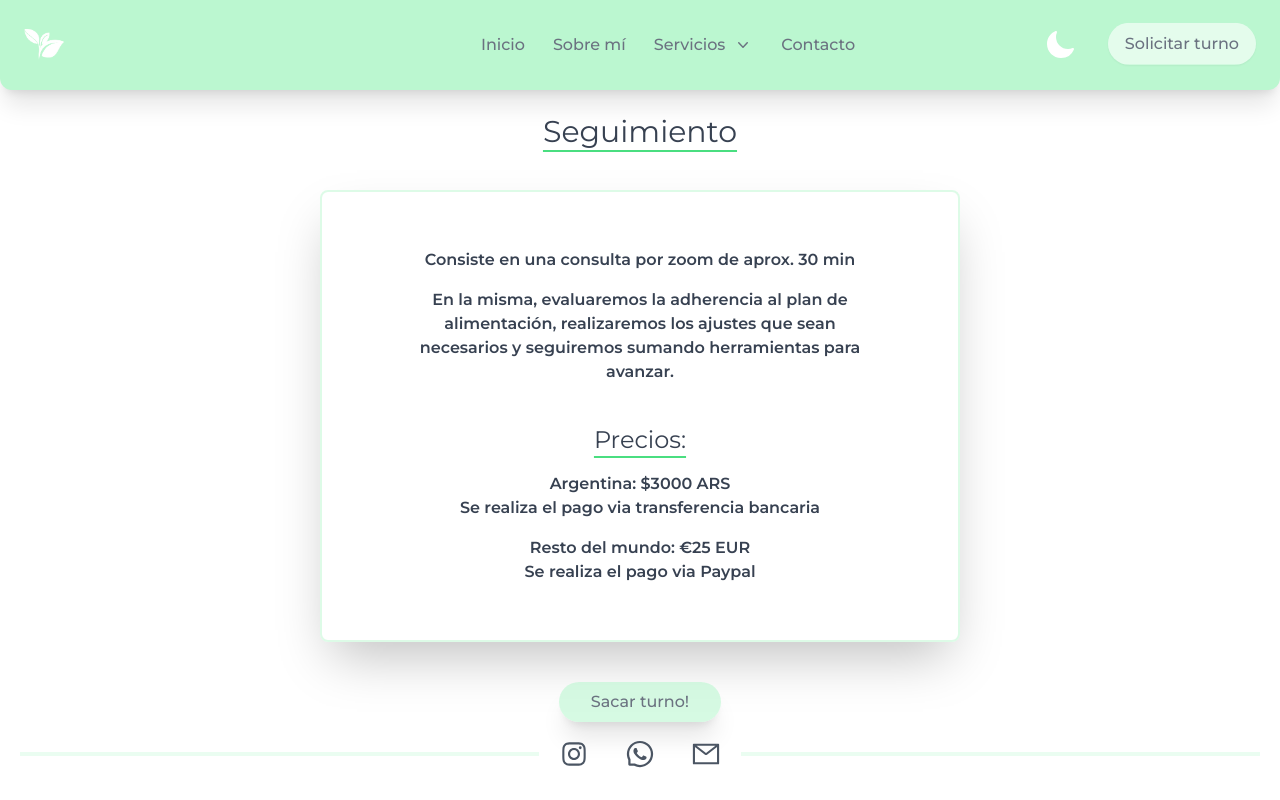
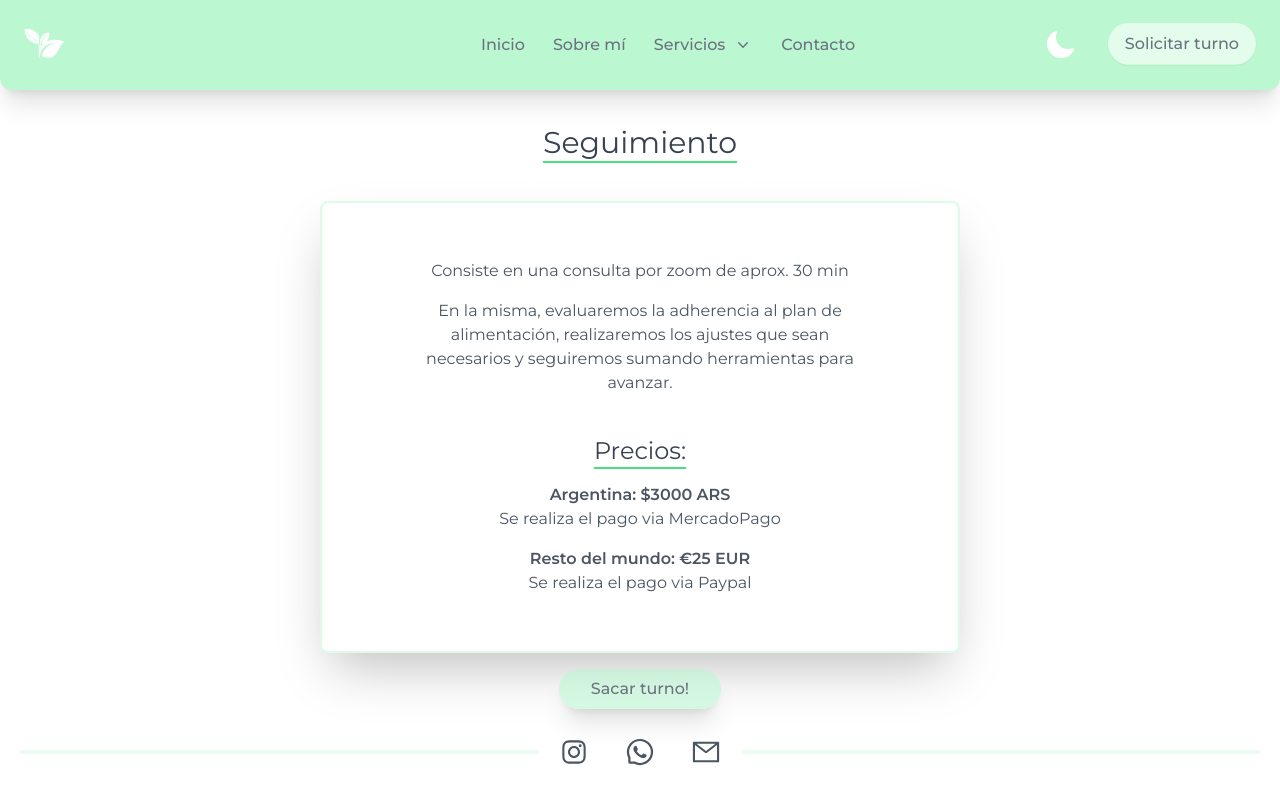
Before and after one commit to francogiuntoli/lupi_site, a Next.js app: page /seguimiento in a window 1280 px wide. Built offline with nearby package versions, Linux system fonts and the light colour scheme; what prettier-plugin-tailwindcss would draw is missing.

Commit message:
corrected text styles globally

```diff
--- a/app/about/page.tsx
+++ b/app/about/page.tsx
@@ -18,17 +18,17 @@ export default function About() {
             />
           </div>
           <ul className=" mt-8 text-gray-700">
-            <li className="my-4 font-semibold text-gray-700 dark:text-white ">
+            <li className="text-md my-4 text-center text-gray-600 dark:text-white ">
               Soy Licenciada en Nutrición desde hace más de 5 años.
             </li>
-            <li className="my-4 font-semibold text-gray-700 dark:text-white ">
+            <li className="text-md my-4 text-center text-gray-600 dark:text-white ">
               Desde que tengo uso de razón, siempre tuve pasión por la cocina.
             </li>
-            <li className="my-4 font-semibold text-gray-700 dark:text-white ">
+            <li className="text-md my-4 text-center text-gray-600 dark:text-white ">
               Desde hace algunos años, me fascina crear recetas saludables,
               basadas en comida real y disminuir el consumo de procesados.
             </li>
-            <li className="my-4 font-semibold text-gray-700 dark:text-white ">
+            <li className="text-md my-4 text-center text-gray-600 dark:text-white">
               Mi objetivo es que vos también te sumes a tener este estilo de
               vida.
             </li>
--- a/app/primera-consulta/page.tsx
+++ b/app/primera-consulta/page.tsx
@@ -1,5 +1,4 @@
 import Link from "next/link";
-import Iframe from "../../components/Iframe";
 
 export default function PrimeraConsulta() {
   return (
@@ -10,15 +9,15 @@ export default function PrimeraConsulta() {
       <div className="m-auto mb-5 flex w-[90%] justify-center rounded-lg border-2 border-green-200 border-opacity-50 p-10 text-center text-gray-700 shadow-2xl dark:bg-zinc-800 dark:text-white sm:mb-0 md:w-[65%] lg:w-[50%]">
         <div className="w-full sm:w-[80%]">
           <ul className="text-gray-700">
-            <li className="my-4 font-semibold text-gray-700 dark:text-white ">
+            <li className="text-md my-4 text-center text-gray-600 dark:text-white ">
               Consiste en una consulta por zoom de aprox. 40 min
             </li>
-            <li className="my-4 font-semibold text-gray-700 dark:text-white ">
+            <li className="text-md my-4 text-center text-gray-600 dark:text-white">
               En base a la misma, se realiza un plan de alimentación 100%
               personalizado y ajustado a tus requerimientos, preferencias e
               intolerancias.
             </li>
-            <li className="my-4 font-semibold text-gray-700 dark:text-white ">
+            <li className="text-md my-4 text-center text-gray-600 dark:text-white">
               El plan se enviará por e-mail en un lapso de 3 días hábiles.
             </li>
           </ul>
@@ -27,27 +26,24 @@ export default function PrimeraConsulta() {
             <h1 className="text-2xl  text-gray-700 underline decoration-green-400 decoration-2 underline-offset-8 dark:text-green-200 dark:decoration-green-200">
               Precios:
             </h1>
-            <ul className="my-4 font-semibold text-gray-700 dark:text-white ">
-              Argentina: $4500 ARS
-              <li>Se realiza el pago via transferencia bancaria</li>
+            <ul className="text-md my-4 text-center text-gray-600 dark:text-white">
+              <li className="font-semibold">Argentina: $4500 ARS</li>
+              <li>Se realiza el pago via MercadoPago</li>
             </ul>
-            <ul className="my-4 font-semibold text-gray-700 dark:text-white ">
-              Resto del mundo: €35 EUR
+            <ul className="text-md my-4 text-center text-gray-600 dark:text-white">
+              <li className="font-semibold">Resto del mundo: €35 EUR</li>
               <li>Se realiza el pago via Paypal</li>
             </ul>
           </ul>
         </div>
       </div>
-      <div>
-        <Link
-          className="mt-10 flex select-none justify-center rounded-full bg-green-200/60 px-8 py-2 font-medium text-gray-500 shadow-xl hover:border-gray-500 hover:bg-green-200 hover:text-gray-500 dark:bg-green-200 dark:text-gray-500 dark:shadow-2xl dark:shadow-white/50 dark:hover:bg-green-300/50 dark:hover:text-white"
-          href="https://api.whatsapp.com/send?phone=34604287070&text=Hola%21%20Me%20gustar%C3%ADa%20adquirir%20un%20turno%20para%20primera%20consulta"
-          target="_blank"
-          rel="noreferrer"
-        >
-          Sacar turno!
-        </Link>
-      </div>
+      <Link
+        target="_blank"
+        className="mt-4 flex select-none justify-center rounded-full bg-green-200/60 px-8 py-2 font-medium text-gray-500 shadow-xl hover:border-gray-500 hover:bg-green-200 hover:text-gray-500 dark:bg-green-200 dark:text-gray-500 dark:shadow-2xl dark:shadow-white/50 dark:hover:bg-green-300/50 dark:hover:text-white"
+        href="https://api.whatsapp.com/send?phone=34604287070&text=Hola!%20Me%20gustar%C3%ADa%20adquirir%20un%20turno%20para%20primera%20consulta"
+      >
+        Sacar turno!
+      </Link>
     </div>
   );
 }
--- a/app/seguimiento/page.tsx
+++ b/app/seguimiento/page.tsx
@@ -1,6 +1,5 @@
 import Link from "next/link";
 import React from "react";
-import Iframe from "../../components/Iframe";
 
 function Seguimiento() {
   return (
@@ -11,10 +10,10 @@ function Seguimiento() {
       <div className="m-auto mb-5 flex w-[90%] justify-center rounded-lg border-2 border-green-200 border-opacity-50 p-10 text-center text-gray-700 shadow-2xl dark:bg-zinc-800 dark:text-white sm:mb-0 md:w-[65%] lg:w-[50%]">
         <div className="w-full sm:w-[80%]">
           <ul className="text-gray-700">
-            <li className="my-4 font-semibold text-gray-700 dark:text-white ">
+            <li className="text-md my-4 text-center text-gray-600 dark:text-white">
               Consiste en una consulta por zoom de aprox. 30 min
             </li>
-            <li className="my-4 font-semibold text-gray-700 dark:text-white ">
+            <li className="text-md my-4 text-center text-gray-600 dark:text-white">
               En la misma, evaluaremos la adherencia al plan de alimentación,
               realizaremos los ajustes que sean necesarios y seguiremos sumando
               herramientas para avanzar.
@@ -25,27 +24,24 @@ function Seguimiento() {
             <h1 className="text-2xl  text-gray-700 underline decoration-green-400 decoration-2 underline-offset-8 dark:text-green-200 dark:decoration-green-200">
               Precios:
             </h1>
-            <ul className="my-4 font-semibold text-gray-700 dark:text-white ">
-              Argentina: $3000 ARS
-              <li>Se realiza el pago via transferencia bancaria</li>
+            <ul className="text-md my-4 text-center text-gray-600 dark:text-white">
+              <li className="font-semibold">Argentina: $3000 ARS</li>
+              <li>Se realiza el pago via MercadoPago</li>
             </ul>
-            <ul className="my-4 font-semibold text-gray-700 dark:text-white ">
-              Resto del mundo: €25 EUR
+            <ul className="text-md my-4 text-center text-gray-600 dark:text-white">
+              <li className="font-semibold">Resto del mundo: €25 EUR</li>
               <li>Se realiza el pago via Paypal</li>
             </ul>
           </ul>
         </div>
       </div>
-      <div>
-        <Link
-          className="mt-10 flex select-none justify-center rounded-full bg-green-200/60 px-8 py-2 font-medium text-gray-500 shadow-xl hover:border-gray-500 hover:bg-green-200 hover:text-gray-500 dark:bg-green-200 dark:text-gray-500 dark:shadow-2xl dark:shadow-white/50 dark:hover:bg-green-300/50 dark:hover:text-white"
-          href="https://api.whatsapp.com/send?phone=34604287070&text=Hola%21%20Me%20gustar%C3%ADa%20adquirir%20un%20turno%20para%20consulta%20de%20control"
-          target="_blank"
-          rel="noreferrer"
-        >
-          Sacar turno!
-        </Link>
-      </div>
+      <Link
+        target="_blank"
+        className="mt-4 flex select-none justify-center rounded-full bg-green-200/60 px-8 py-2 font-medium text-gray-500 shadow-xl hover:border-gray-500 hover:bg-green-200 hover:text-gray-500 dark:bg-green-200 dark:text-gray-500 dark:shadow-2xl dark:shadow-white/50 dark:hover:bg-green-300/50 dark:hover:text-white"
+        href="https://api.whatsapp.com/send?phone=34604287070&text=Hola!%20Me%20gustar%C3%ADa%20adquirir%20un%20turno%20para%20consulta%20de%20control"
+      >
+        Sacar turno!
+      </Link>
     </div>
   );
 }
--- a/styles/globals.css
+++ b/styles/globals.css
@@ -10,9 +10,3 @@
 
     }
 }
-
-@later utilities {
-    .animate-pulse {
-        animation: pulse 1s cubic-bezier(0.4, 0, 0.6, 1) infinite;
-    }
-}
```
